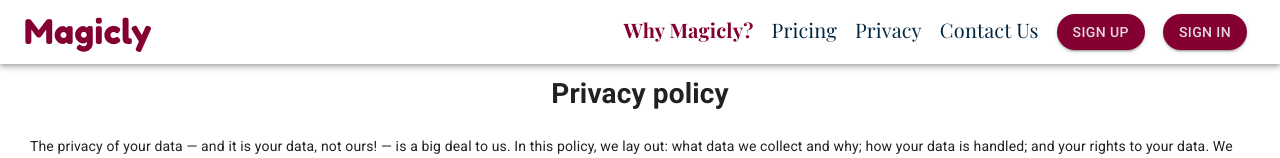
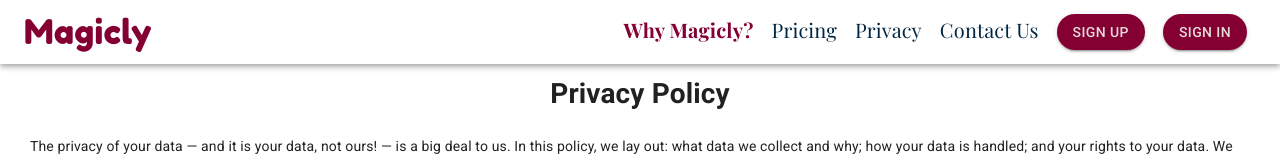
Before and after one commit to francoabaroa/magicly, a Next.js app in the folder packages/client/: page /privacy in a window 1280 px wide. Shown: the top 158 px of the page. Built offline with nearby package versions, Linux system fonts and the light colour scheme; no server answers.

Commit message:
uppercase policy

```diff
--- a/packages/client/pages/privacy.tsx
+++ b/packages/client/pages/privacy.tsx
@@ -48,7 +48,7 @@ const PrivacyPage = () => {
       <div className={classes.privacyPage}>
       <Grid container spacing={2} justify="center" alignContent="center" alignItems="center">
         <Grid item xs={12}>
-          <h1 className={classes.title}>Privacy policy</h1>
+          <h1 className={classes.title}>Privacy Policy</h1>
         </Grid>
       </Grid>
       <div className={classes.root}>
```
